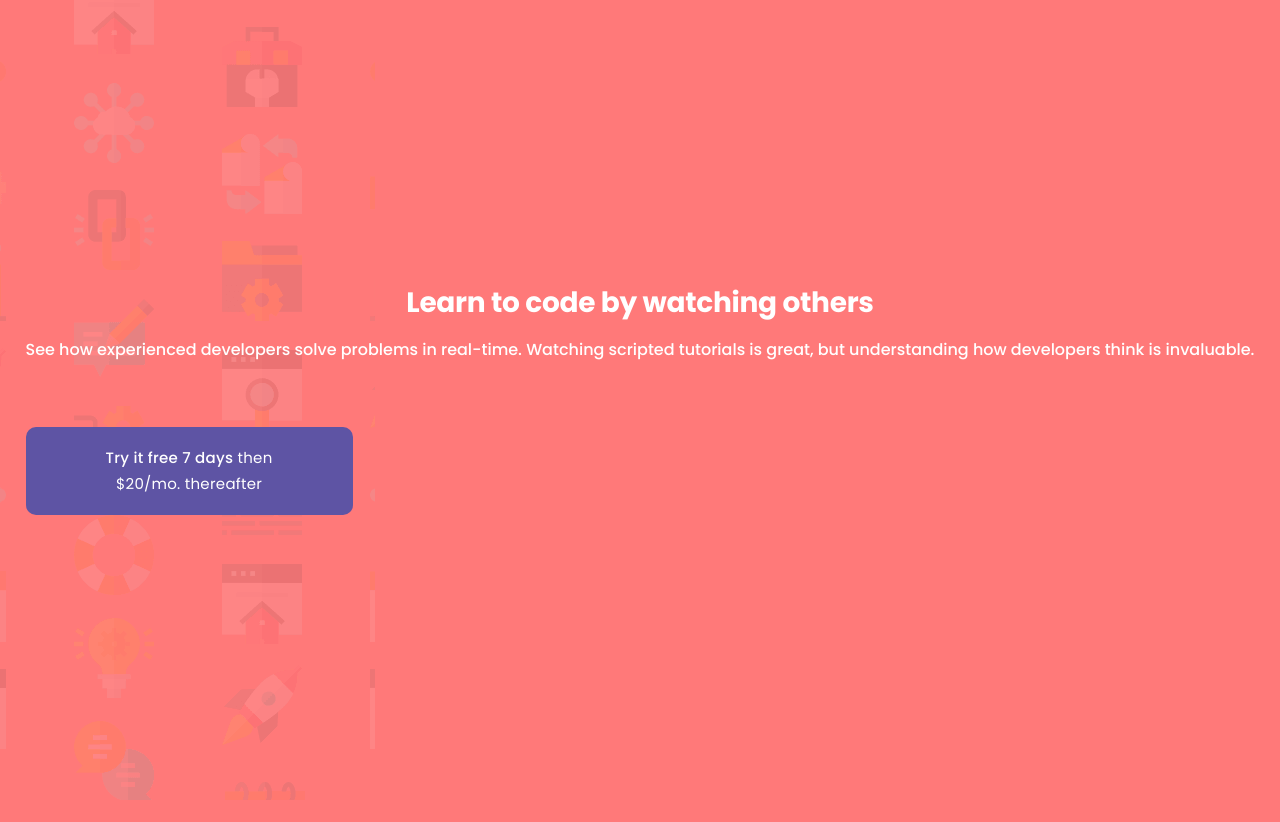
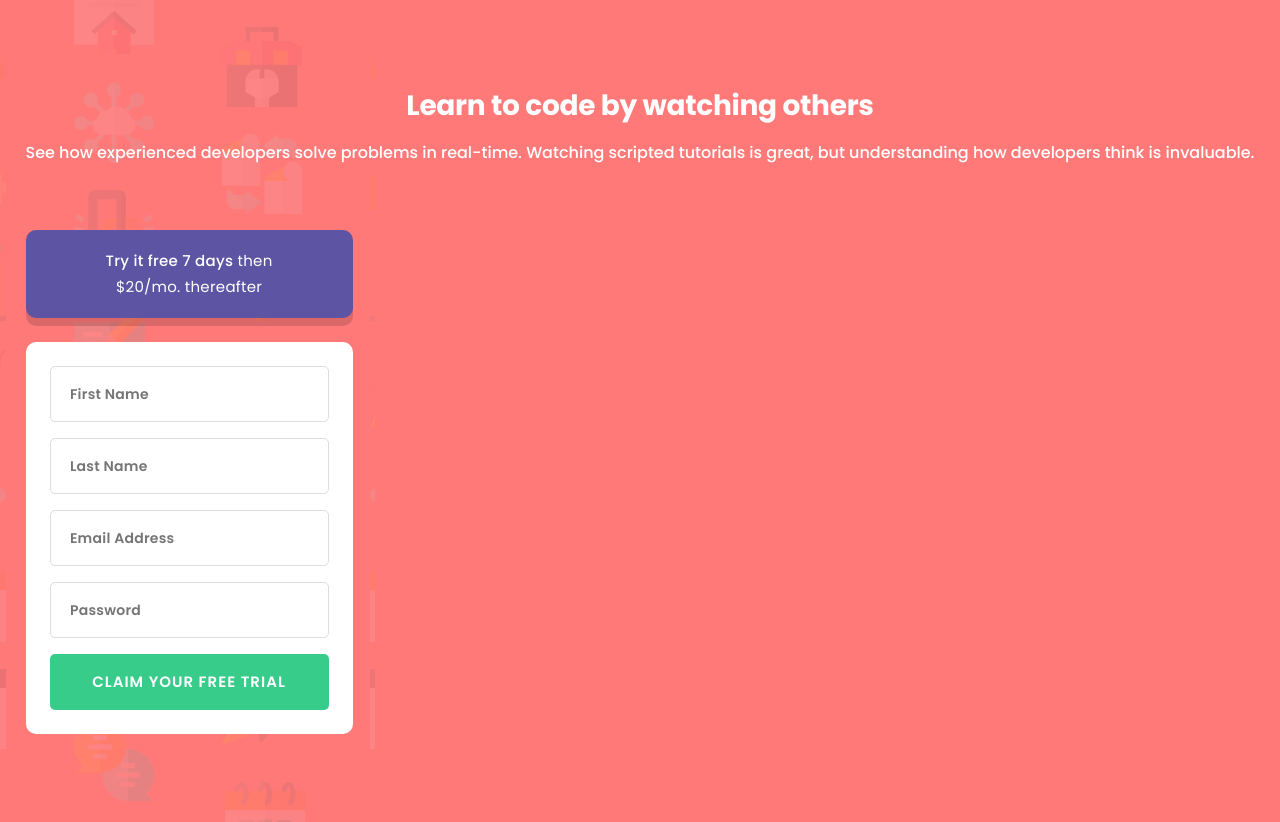
Before and after one commit to giorgisilagadze/sign-up-form-React, a React (Vite) app: page / in a window 1280 px wide. Before the commit the page ends 800 px from the top, so only its background shows below. Built offline with nearby package versions, Linux system fonts and the light colour scheme.

Commit message:
create functionality

```diff
--- a/src/components/SignUp.jsx
+++ b/src/components/SignUp.jsx
@@ -1,11 +1,92 @@
-import { OfferDiv, Span } from "../styled-components/SignUp.Styled";
+import {
+  OfferDiv,
+  Span,
+  SignUpDiv,
+  StyledInput,
+  StyledSubmit,
+} from "../styled-components/SignUp.Styled";
+import { useForm } from "react-hook-form";
+import { yupResolver } from "@hookform/resolvers/yup";
+import * as yup from "yup";
+
+const schema = yup
+  .object({
+    firstName: yup
+      .string()
+      .required("First Name cannot be empty")
+      .matches(/^[a-zA-Z]+$/, "Must contain only Latin letters"),
+    lastName: yup
+      .string()
+      .required("Last Name cannot be empty")
+      .matches(/^[a-zA-Z]+$/, "Must contain only Latin letters"),
+    email: yup
+      .string()
+      .required("Email cannot be empty")
+      .matches(
+        /^[A-Za-z0-9._%+-]+@[A-Za-z0-9.-]+.[A-Za-z]{2,}$/,
+        "Looks like this is not an email"
+      ),
+    password: yup
+      .string()
+      .required("Password cannot be empty")
+      .min(8, "Password must contain at least 8 characters")
+      .max(20, "Password must contain a maximum of 20 characters"),
+  })
+  .required();
 
 export default function SignUp() {
+  const {
+    register,
+    handleSubmit,
+    formState: { errors },
+  } = useForm({
+    resolver: yupResolver(schema),
+  });
+
+  const onSubmit = (data) => console.log(data);
+
   return (
     <div>
       <OfferDiv>
         <Span>Try it free 7 days</Span> then $20/mo. thereafter
       </OfferDiv>
+      <SignUpDiv>
+        <form onSubmit={handleSubmit(onSubmit)}>
+          <StyledInput
+            type="text"
+            placeholder="First Name"
+            {...register("firstName")}
+            border={errors.firstName ? "#FF7979" : "#DEDEDE"}
+          />
+          <p>{errors.firstName?.message}</p>
+
+          <StyledInput
+            type="text"
+            placeholder="Last Name"
+            {...register("lastName")}
+            border={errors.lastName ? "#FF7979" : "#DEDEDE"}
+          />
+          <p>{errors.lastName?.message}</p>
+
+          <StyledInput
+            type="email"
+            placeholder="Email Address"
+            {...register("email")}
+            border={errors.email ? "#FF7979" : "#DEDEDE"}
+          />
+          <p>{errors.email?.message}</p>
+
+          <StyledInput
+            type="password"
+            placeholder="Password"
+            {...register("password")}
+            border={errors.password ? "#FF7979" : "#DEDEDE"}
+          />
+          <p>{errors.password?.message}</p>
+
+          <StyledSubmit>CLAIM YOUR FREE TRIAL</StyledSubmit>
+        </form>
+      </SignUpDiv>
     </div>
   );
 }
--- a/src/components/Title.jsx
+++ b/src/components/Title.jsx
@@ -7,7 +7,7 @@ export default function Title() {
       <StyledText>
         See how experienced developers solve problems in real-time. Watching
         scripted tutorials is great, but understanding how developers think is
-        invaluable.{" "}
+        invaluable.
       </StyledText>
     </div>
   );
--- a/src/styled-components/Global.Styled.js
+++ b/src/styled-components/Global.Styled.js
@@ -14,10 +14,10 @@ export const GlobalStyles = createGlobalStyle`
         background-repeat: no-repeat;
         background-color: #FF7979;
         width: 100vw;
-        height: 100vh;
+        height: 100%;
         display: flex;
         justify-content: center;
-        align-items: center;
-        padding: 0px 24px;
+        /* align-items: center; */
+        padding: 88px 24px;
     }
 `
--- a/src/styled-components/SignUp.Styled.js
+++ b/src/styled-components/SignUp.Styled.js
@@ -12,6 +12,7 @@ export const OfferDiv  = styled.div`
     text-align: center;
     margin-top: 64px;
     width: 327px;
+    box-shadow: 0px 8px 0px rgba(0, 0, 0, 0.14688);
 
 `
 
@@ -24,5 +25,42 @@ export const Span = styled.span`
 `
 
 export const SignUpDiv = styled.div`
+    width: 327px;
+    padding: 8px 24px 24px;
+    background-color: white;
+    border-radius: 10px;
+    margin-top: 24px;
 
 `
+
+export const StyledInput = styled.input`
+    width: 100%;
+    height: 56px;
+    padding: 15px 19.40px;
+    border-radius: 5px;
+    border: 1px solid ${({border}) => border};
+    margin-top: 16px;
+    font-weight: 600;
+    font-size: 14px;
+    line-height: 26px;
+    letter-spacing: 0.25px;
+    color: #3D3B48;
+
+    &:focus {
+        outline: none;
+    }
+`
+
+export const StyledSubmit  = styled.button`
+    width: 100%;
+    height: 56px;
+    border-radius: 5px;
+    border: none;
+    margin-top: 16px;
+    font-weight: 600;
+    font-size: 15px;
+    line-height: 26px;
+    letter-spacing: 1px;
+    color: white;
+    background-color: #38CC8B;
+`
```
